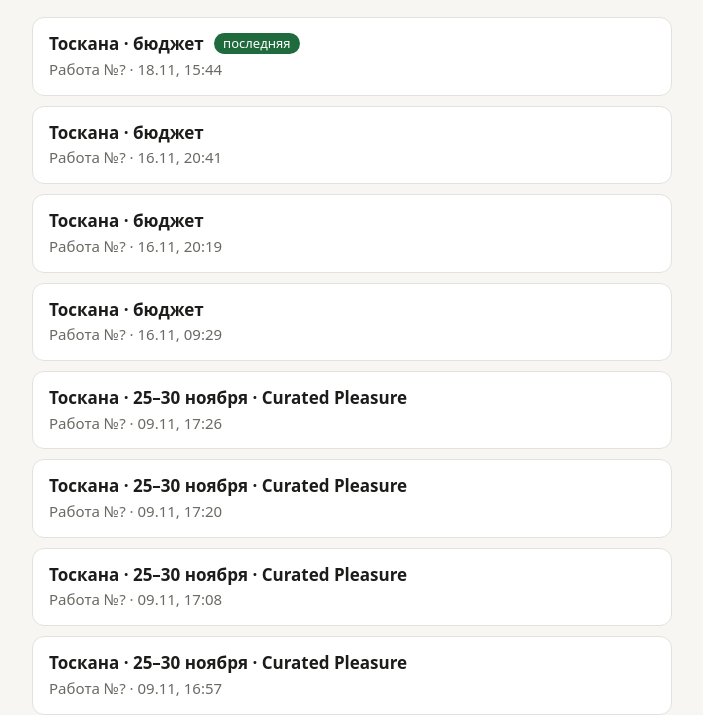
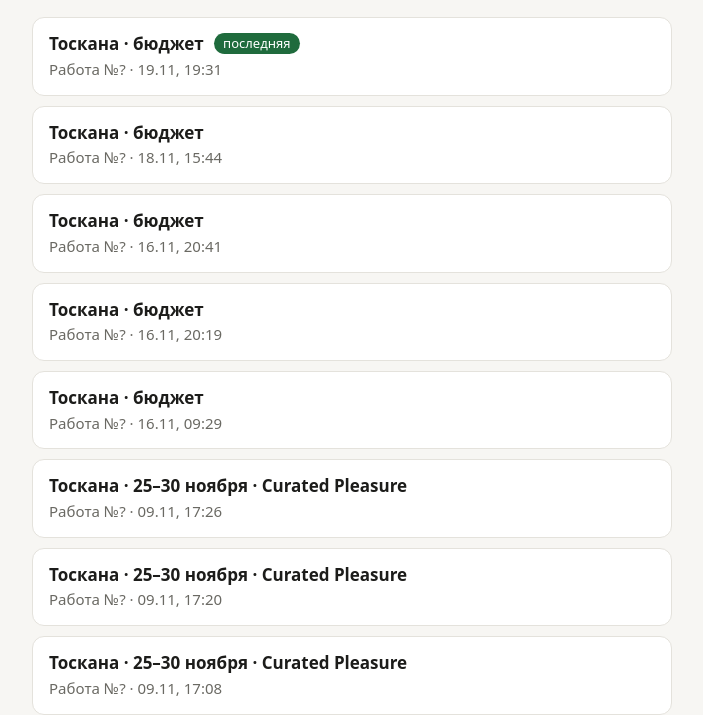
Before and after one commit to Seriouscakedata/timtu-pages, a plain HTML site: page stranica-a41fd185/index.html in a window 1280 px wide. Shown: the part 90-805 px from the top of the page, without its empty margins (288-991 px from the left). Drawn offline with Linux system fonts and the light colour scheme.

Commit message:
Все версии — работа #?

```diff
--- a/stranica-a41fd185/index.html
+++ b/stranica-a41fd185/index.html
@@ -25,7 +25,8 @@ a{display:block;padding:14px 16px;color:inherit;text-decoration:none}
 <h1>Все версии</h1>
 <p class="sub">Свежая — сверху. У каждой версии свой адрес.</p>
 <ol>
-<li><a href="https://Seriouscakedata.github.io/timtu-pages/stranica-a41fd185/h1795009292580/"><span class="what">Тоскана · бюджет <span class="latest">последняя</span></span><span class="when">Работа №? · 18.11, 15:44</span></a></li>
+<li><a href="https://Seriouscakedata.github.io/timtu-pages/stranica-a41fd185/h1795109004868/"><span class="what">Тоскана · бюджет <span class="latest">последняя</span></span><span class="when">Работа №? · 19.11, 19:31</span></a></li>
+<li><a href="https://Seriouscakedata.github.io/timtu-pages/stranica-a41fd185/h1795009292580/"><span class="what">Тоскана · бюджет</span><span class="when">Работа №? · 18.11, 15:44</span></a></li>
 <li><a href="https://Seriouscakedata.github.io/timtu-pages/stranica-a41fd185/h1794854364718/"><span class="what">Тоскана · бюджет</span><span class="when">Работа №? · 16.11, 20:41</span></a></li>
 <li><a href="https://Seriouscakedata.github.io/timtu-pages/stranica-a41fd185/h1794853049425/"><span class="what">Тоскана · бюджет</span><span class="when">Работа №? · 16.11, 20:19</span></a></li>
 <li><a href="https://Seriouscakedata.github.io/timtu-pages/stranica-a41fd185/h1794814113570/"><span class="what">Тоскана · бюджет</span><span class="when">Работа №? · 16.11, 09:29</span></a></li>
```
